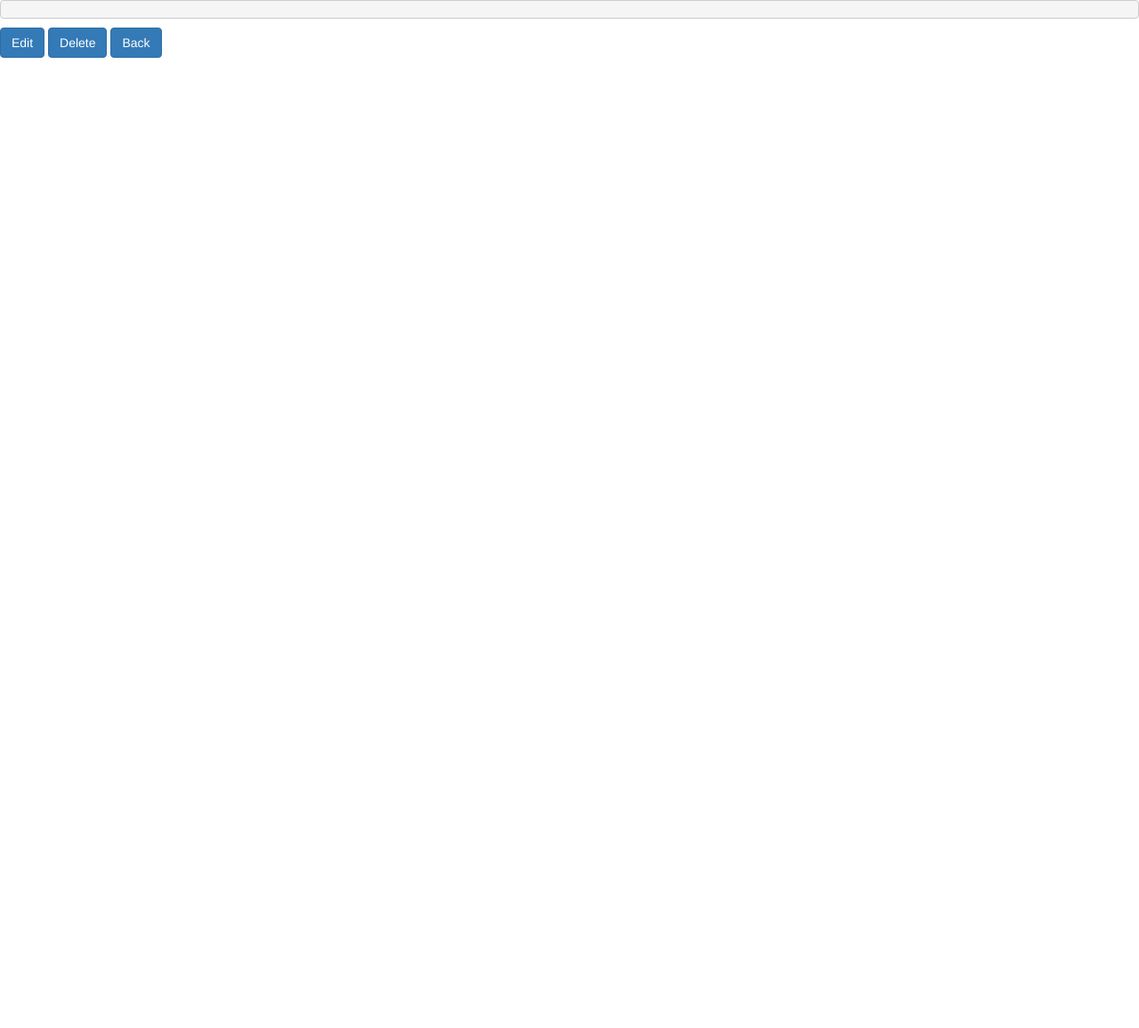
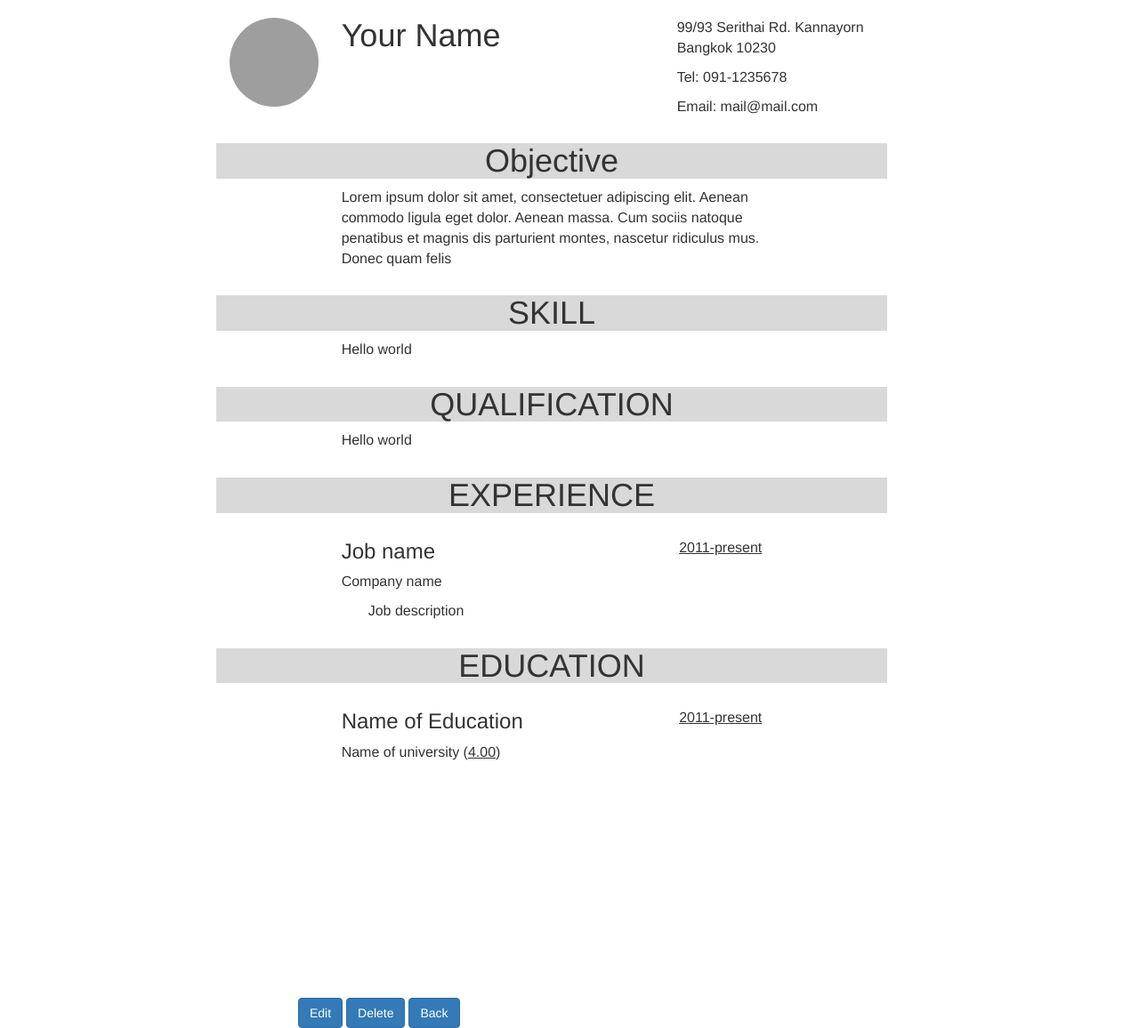
Before and after one commit to stsupertam/ResumeGenerator, a Django app: page /resume/view/1/ in a window 1280 px wide. Shown: the whole page at 89% size. Before the commit the page ends 65 px from the top, so only its background shows below. Run offline with Django 3.2, Linux system fonts and the light colour scheme; parts of the project's set-up code (start-up, migrations or seed data) failed here and were passed over; some libraries are stand-ins or nearby versions; grey boxes are pictures that could not be loaded.

Commit message:
finish resume view template data

```diff
--- a/apps/views.py
+++ b/apps/views.py
@@ -21,7 +21,7 @@ def list_company(request):
 
 
 def resume_view(request, slug):
-    return render(request, 'resume/resume_view.html', {"slug": slug})
+    return render(request, 'resume/resume_data.html', {"slug": slug})
 
 
 def resume_edit(request, slug):
--- a/requirement.txt
+++ b/requirement.txt
@@ -4,3 +4,4 @@ mongoengine==0.9.0
 pymongo==2.8.1
 djangorestframework==3.5.3
 django-rest-framework-mongoengine==3.3.1
+reportlab
--- /dev/null
+++ b/static/css/resume_view.css
@@ -0,0 +1,34 @@
+.a4{
+    width: 794px;
+    height: 1122px;
+}
+
+.right-side{
+    text-align: right;
+}
+
+.inside{
+    padding-right: 40px;
+    padding-right: 40px;
+}
+
+.title{
+    background-color: #d9d9d9;
+    text-align: center;
+}
+
+.header{
+    padding-top: 20px;
+}
+
+div p{
+    font-size: 16px;
+}
+
+span{
+    text-decoration: underline;
+}
+
+.job-li{
+    padding-left: 30px;
+}
--- /dev/null
+++ b/templates/resume/resume_data.html
@@ -0,0 +1,80 @@
+<!DOCTYPE html> {% extends 'base.html' %} {% load static %}
+
+<html>
+
+<head>
+    {% block style %}
+    <link rel="stylesheet" href="{% static 'css/resume_view.css' %}">
+    {% endblock %}
+</head>
+
+<body>
+    {% block content %}
+    <div class="container a4">
+        <div class="inside">
+            <div class="row">
+                <div class="col-sm-2 header">
+                    <img src="https://ssl.gstatic.com/images/branding/product/1x/avatar_circle_blue_512dp.png" class="img-circle" width="100px" height="100px" />
+
+                </div>
+                <div class="pull-left col-sm-6">
+                    <h1 id="name">Your Name</h1>
+                </div>
+                <div class="pull-left col-sm-4 header">
+                    <p id="address">99/93 Serithai Rd. Kannayorn Bangkok 10230</p>
+                    <p id="phone">Tel: 091-1235678</p>
+                    <p id="email">Email: mail@mail.com</p>
+                </div>
+            </div>
+            <div class="row objective">
+                <h1 class="title">Objective</h1>
+                <div class="col-sm-offset-2 col-sm-8">
+                    <p id="objective">
+                        Lorem ipsum dolor sit amet, consectetuer adipiscing elit. Aenean commodo ligula eget dolor. Aenean massa. Cum sociis natoque penatibus et magnis dis parturient montes, nascetur ridiculus mus. Donec quam felis
+                    </p>
+                </div>
+            </div>
+            <div class="row skill">
+                <h1 class="title">SKILL</h1>
+                <div class="col-sm-offset-2 col-sm-8">
+                    <p id="skill-1">Hello world</p>
+                </div>
+            </div>
+            <div class="row qualification">
+                <h1 class="title">QUALIFICATION</h1>
+                <div class="col-sm-offset-2 col-sm-8">
+                    <p id="qualification-1">Hello world</p>
+                </div>
+            </div>
+            <div class="row experience">
+                <h1 class="title">EXPERIENCE</h1>
+                <div class="col-sm-offset-2 col-sm-8">
+                    <div class="job-1">
+                        <h3 id="jobname-1">Job name <span class="pull-right"><p id="exp-date-1">2011-present</p></span></h3>
+                        <p id="com-name-1">Company name</p>
+                        <p id="job-li-1-1" class="job-li">Job description</p>
+                    </div>
+                </div>
+            </div>
+            <div class="row education">
+                <h1 class="title">EDUCATION</h1>
+                <div class="col-sm-offset-2 col-sm-8">
+                    <div class="edu-1">
+                        <h3 id="jobname-1">Name of Education<span class="pull-right"><p id="data-1">2011-present</p></span></h3>
+                        <p>Name of university (<span id="grade-1">4.00</span>)</p>
+                    </div>
+                </div>
+            </div>
+        </div>
+    </div>
+    <div class="col-sm-offset-3 col-sm-9" >
+         <h1 class="success">Delete succesful</h1>
+         <a class="btn btn-primary" href="#/" role="button" id="edit">Edit</a>
+         <a class="btn btn-primary" href="#/" role="button" id="delete">Delete</a>
+         <a class="btn btn-primary" href="{% url 'index' %}" role="button">Back</a>
+    </div>
+
+    {% endblock %}
+</body>
+
+</html>
--- a/templates/resume/resume_view.html
+++ b/templates/resume/resume_view.html
@@ -5,11 +5,13 @@
 {% load static %}
 
 <html>
-<body>
+    <head>
+        {% block style $}
+        <link rel="stylesheet" href="{% static 'css/resume_view.css' %}">
 
-    {% block content %}
+        {% block content %}
     <div class="{{ slug }}">
-        <pre id="json"></pre>
+        {% include 'resume/resume_data.html' %}
         <h1 class="success">Delete succesful</h1>
         <a class="btn btn-primary" href="#/" role="button" id="edit">Edit</a>
         <a class="btn btn-primary" href="#/" role="button" id="delete">Delete</a>
```
